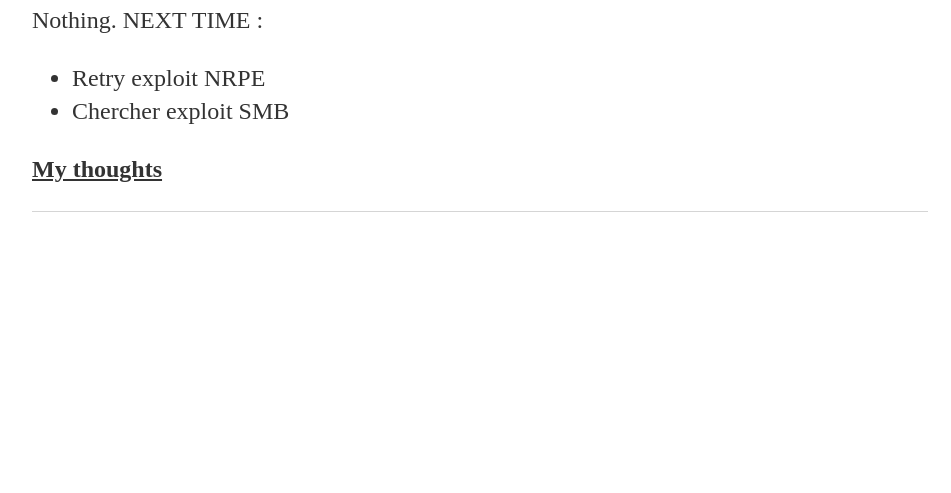
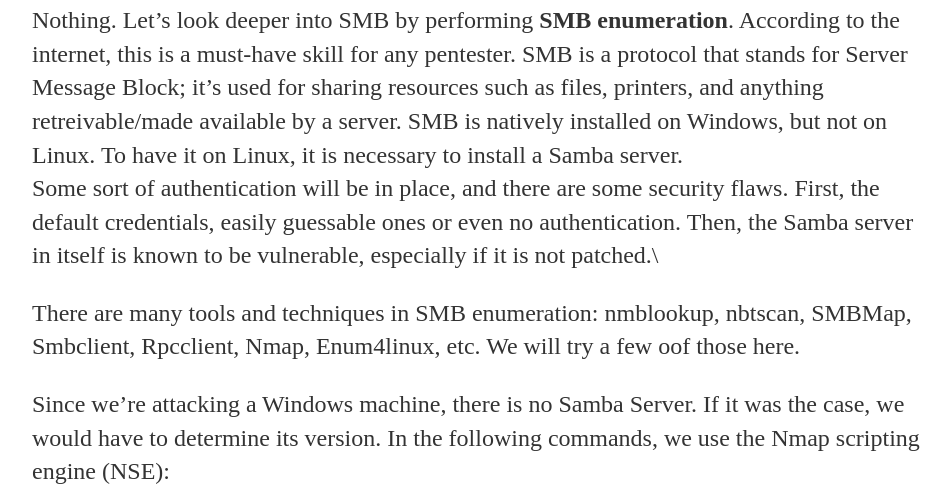
Before and after one commit to jsom1/jsom1.github.io, a Jekyll site: the page built from _walkthroughs/ServMon.md, in a window 1280 px wide and 1400 px high, scrolled down 7559 px. Shown: the part 358-851 px from the top of the window, without its empty margins (160-1111 px from the left). Built offline with Jekyll 4.4.1, drawn with Linux system fonts in a browser that asks for light colours; our own code applies the rules of GitHub Pages for plain Markdown files; before the commit the page ends 8189 px from its top, so only the background shows below that; some of the changed text lies outside the part shown; grey boxes are pictures that could not be loaded.

Commit message:
Update ServMon.md

```diff
--- a/_walkthroughs/ServMon.md
+++ b/_walkthroughs/ServMon.md
@@ -164,7 +164,31 @@
 ![nmap]({{https://jsom1.github.io/}}/_images/htb_servmon_vuln.png)
 </div>
 
-Nothing.
+Nothing. Let's look deeper into SMB by performing **SMB enumeration**. According to the internet, this is a must-have skill for any pentester. SMB is a protocol that stands for Server Message Block; it's used for sharing resources such as files, printers, and anything retreivable/made available by a server. SMB is natively installed on Windows, but not on Linux. To have it on Linux, it is necessary to install a Samba server.\\
+Some sort of authentication will be in place, and there are some security flaws. First, the default credentials, easily guessable ones or even no authentication.
+Then, the Samba server in itself is known to be vulnerable, especially if it is not patched.\\
+
+There are many tools and techniques in SMB enumeration: nmblookup, nbtscan, SMBMap, Smbclient, Rpcclient, Nmap, Enum4linux, etc. We will try a few oof those here.
+
+Since we're attacking a Windows machine, there is no Samba Server. If it was the case, we would have to determine its version. In the following commands, we use the Nmap scripting engine (NSE):
+
+<div class="img_container">
+![SMB enumeration]({{https://jsom1.github.io/}}/_images/htb_servmon_SMBE1.png)
+</div>
+
+<div class="img_container">
+![SMB enumeration]({{https://jsom1.github.io/}}/_images/htb_servmon_SMBE2.png)
+</div>
+
+There is some information that might be useful later. We can go further with **smbmap**.
+
+<div class="img_container">
+![smbmap]({{https://jsom1.github.io/}}/_images/htb_servmon_smbmap.png)
+</div>
+
+That might work if anonymous login is allowed, but it is not the case here.
+
+
 NEXT TIME :
 - Retry exploit NRPE
 - Chercher exploit SMB
```
